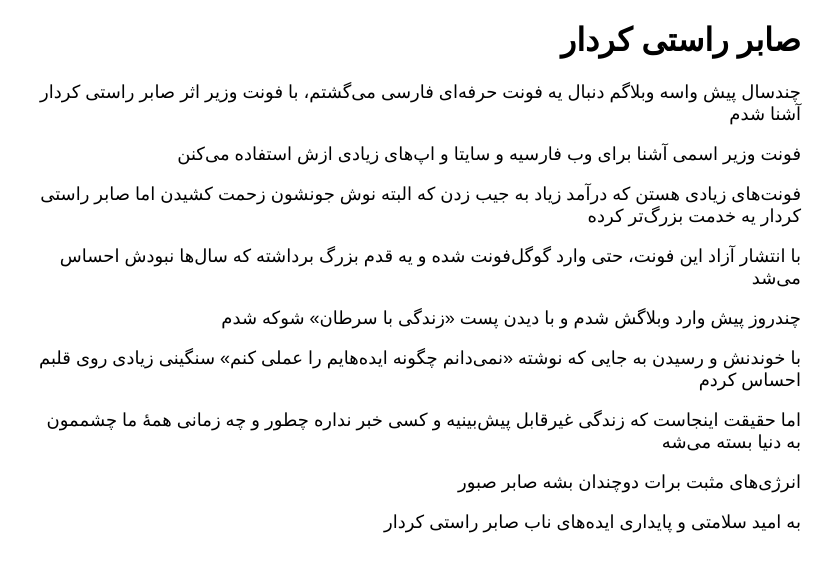
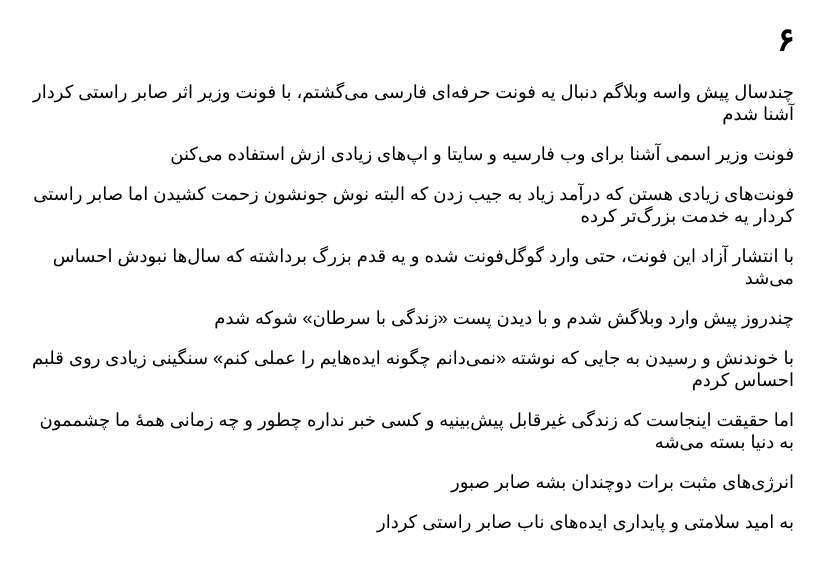
Before and after one commit to darkblog/darkblog.github.io, a Jekyll site: the page built from _posts/2023-8-23-6.md, in a window 1280 px wide. Shown: the top 572 px of the page, without its empty margins (329-1161 px from the left). Built offline with Jekyll 4.4.1, drawn with Linux system fonts in a browser that asks for light colours.

Commit message:
Update 2023-8-23-6.md

```diff
--- a/_posts/2023-8-23-6.md
+++ b/_posts/2023-8-23-6.md
@@ -1,7 +1,7 @@
 ---
 sitemap: false
 layout: post
-title: صابر راستی کردار
+title: ۶
 ---
 
 چندسال پیش واسه وبلاگم دنبال یه فونت حرفه‌ای فارسی می‌گشتم، با فونت وزیر اثر صابر راستی کردار آشنا شدم
```
